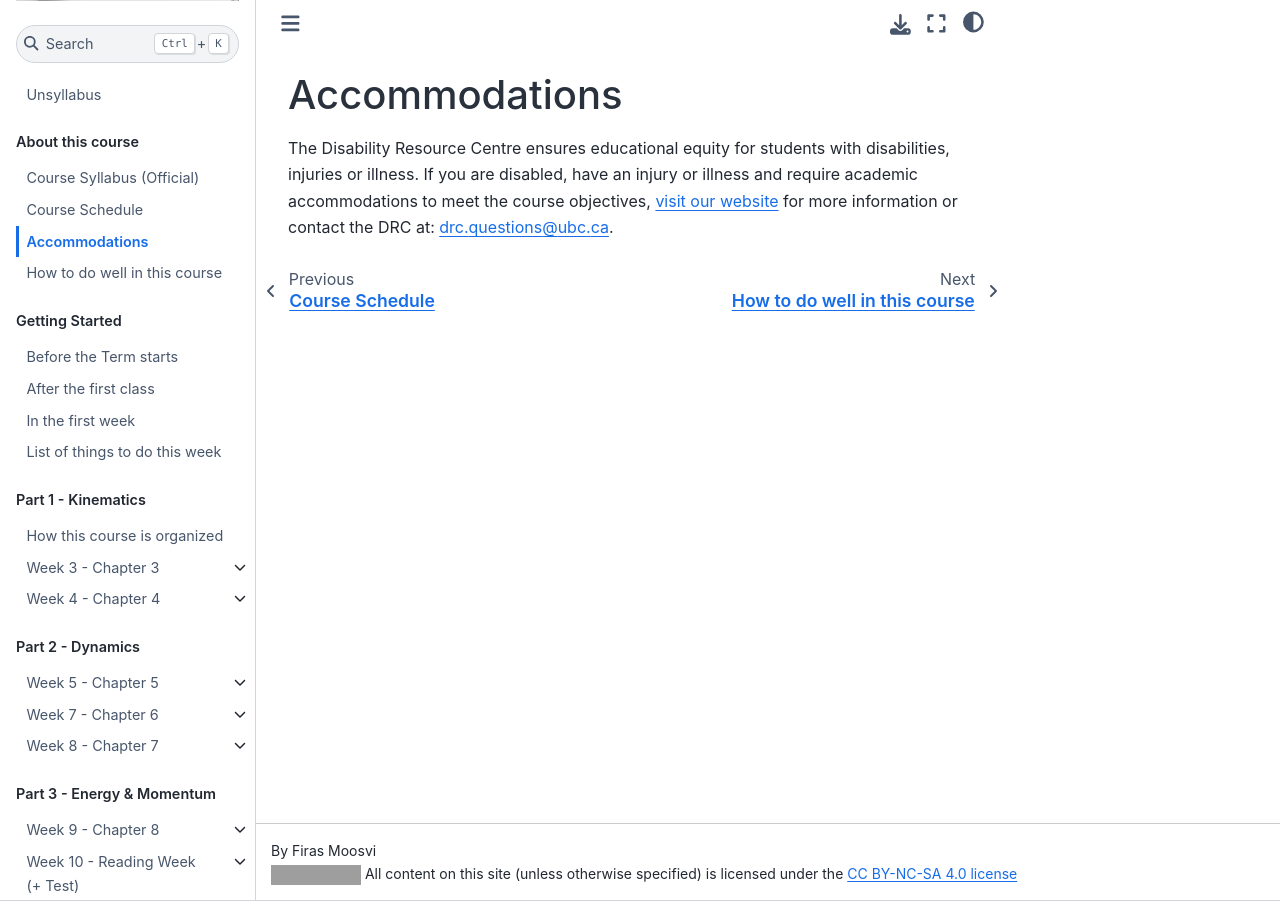
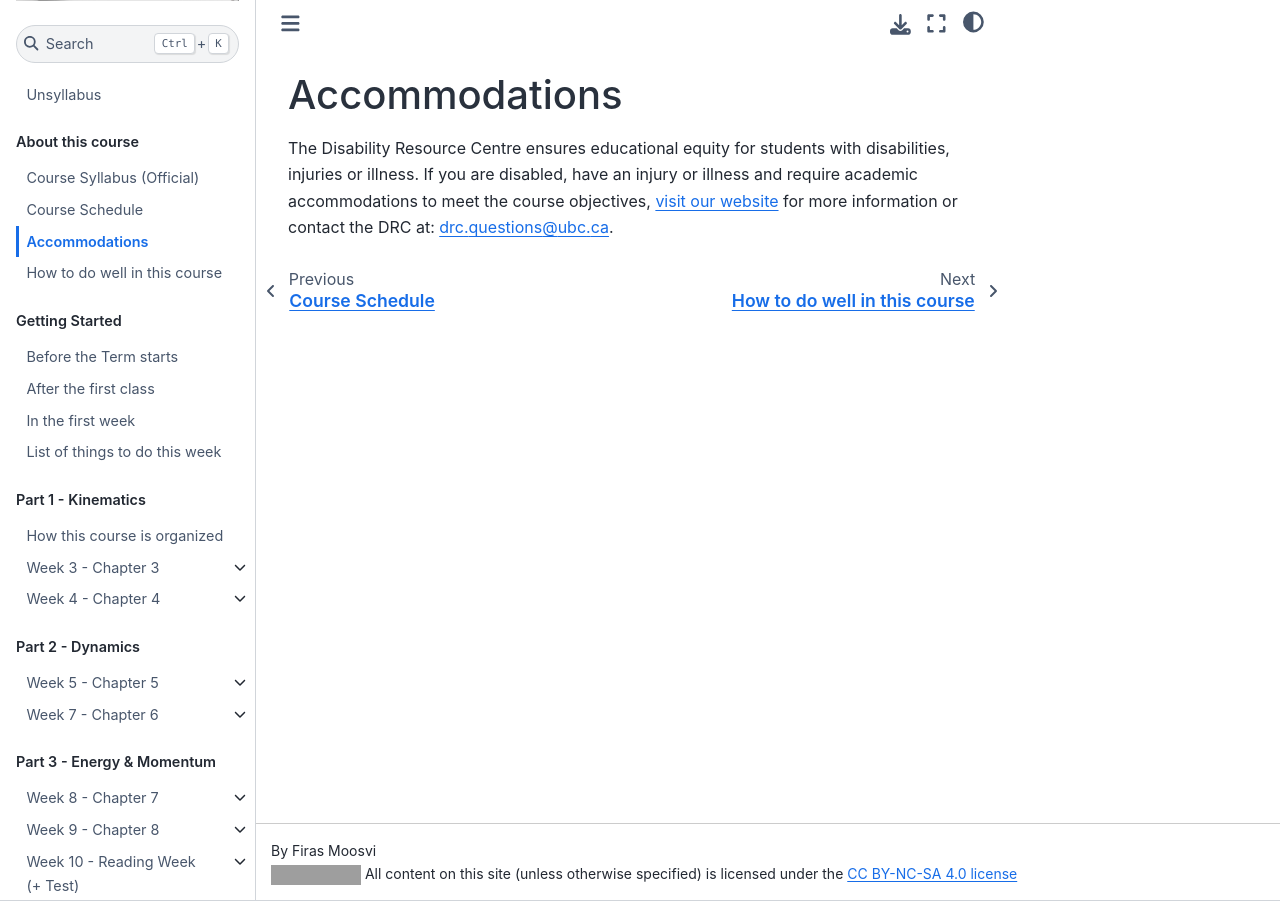
Before and after one commit to ubco-cmps/phys111_course, a Jupyter Book: the page built from about/accommodations.md, in a window 1280 px wide. Built offline with Jupyter Book 1.0.4 settings and Sphinx 7.4.7 and the Sphinx Book theme 1.1.4, drawn with Linux system fonts in a browser that asks for light colours; some of the changed lines change nothing that is shown; grey boxes are pictures that could not be loaded.

Commit message:
update class7a slides

```diff
--- a/_toc.yml
+++ b/_toc.yml
@@ -89,6 +89,9 @@ parts:
       - file: class/week07/test
       - file: class/week07/lab
       - file: class/week07/learninglog
+
+- caption: Part 3 - Energy & Momentum
+  chapters:
   - file: class/week08/week08_summary
     title: Week 8 - Chapter 7
     sections:
@@ -100,9 +103,6 @@ parts:
       - file: class/week08/test
       - file: class/week08/lab
       - file: class/week08/learninglog
-
-- caption: Part 3 - Energy & Momentum
-  chapters:
   - file: class/week09/week09_summary
     title: Week 9 - Chapter 8
     sections:
```
Also changed, not shown: 4 other files.
